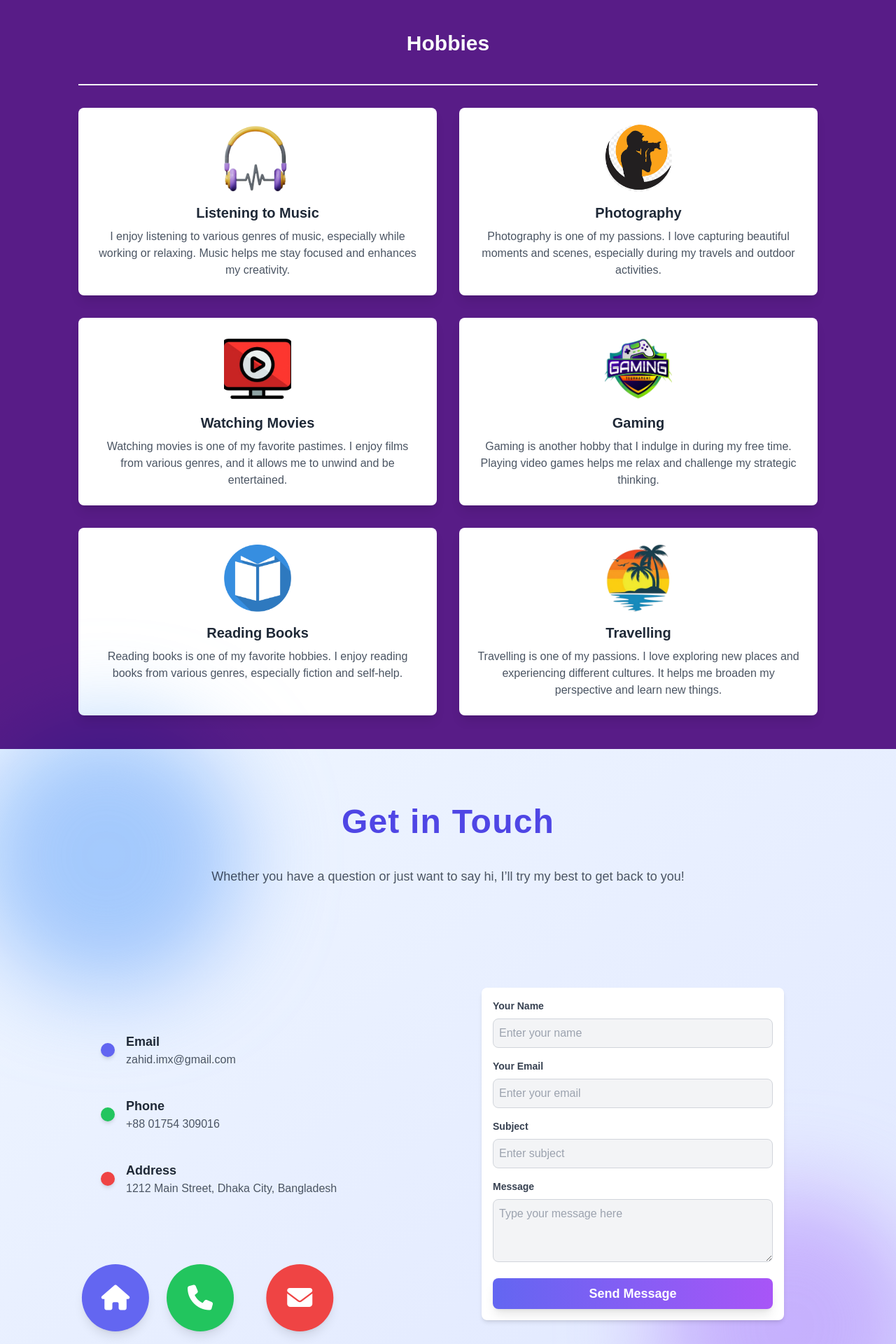
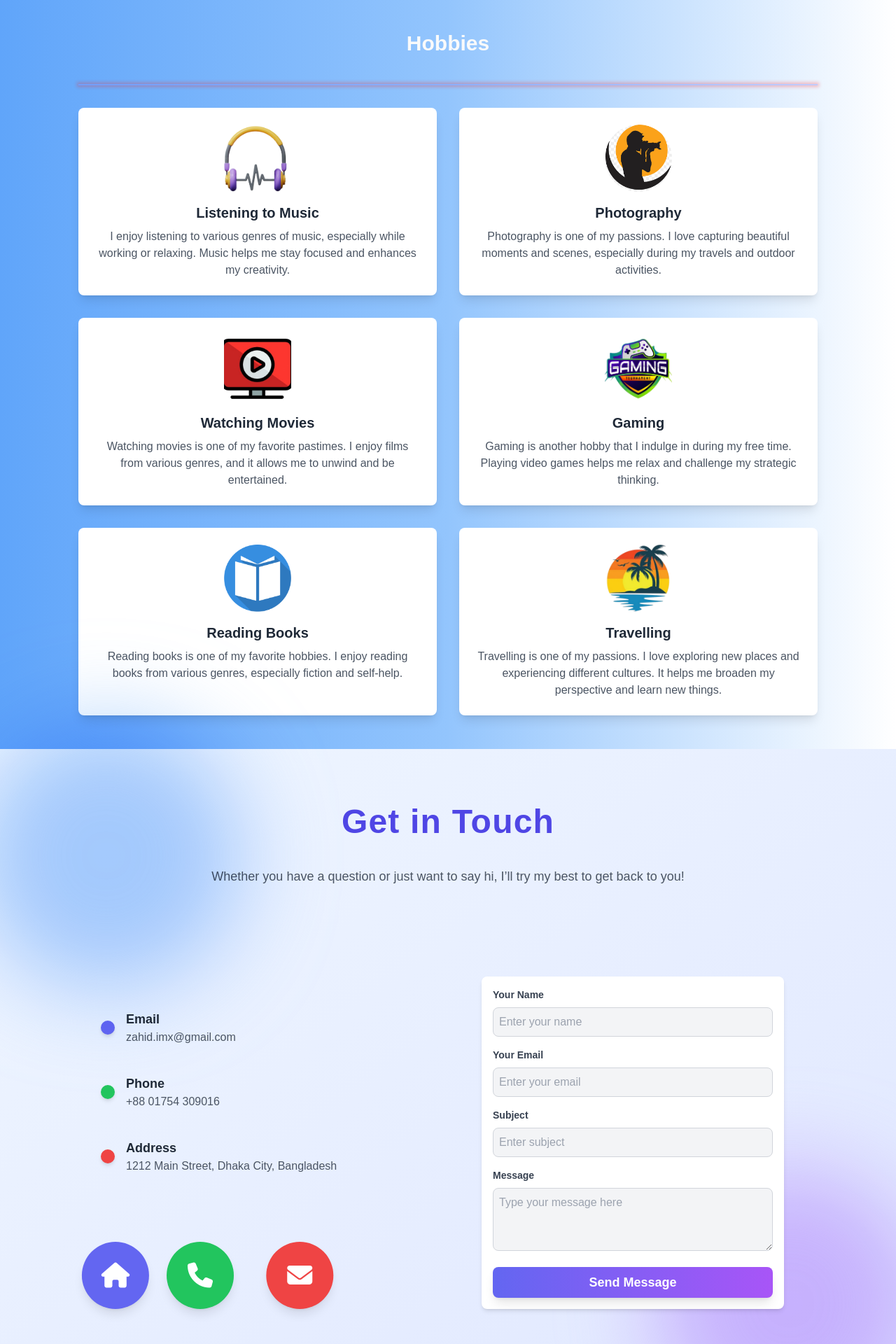
Before and after one commit to ZahidX/portfolio, a Next.js app in the folder portfolio/: page / in a window 1280 px wide. Shown: the part 5280-7200 px from the top of the page at 70% size. Built offline with nearby package versions, Linux system fonts and the light colour scheme.

Commit message:
hobby  section done

```diff
--- a/portfolio/app/pages/Contact.js
+++ b/portfolio/app/pages/Contact.js
@@ -23,7 +23,7 @@ export default function Contact() {
 
       <div className="grid grid-cols-1 lg:grid-cols-2 gap-16">
         {/* Left Section: Address and Calling Section */}
-        <div className="space-y-8 pt-36">
+        <div className="space-y-8 pt-28">
           {/* Address Icons */}
           <div className="space-y-10">
             <div className="flex items-center">
--- a/portfolio/app/pages/Hobby.js
+++ b/portfolio/app/pages/Hobby.js
@@ -1,4 +1,5 @@
-import React from "react";
+"use client";
+import React, { useEffect, useRef } from "react";
 import Image from "next/image";
 import Music from "../images/music.png";
 import Photography from "../images/photography.png";
@@ -7,9 +8,9 @@ import Game from "../images/game.png";
 import Book from "../images/book.png";
 import Travel from "../images/travel.png";
 
+export default function Hobbies() {
+  const lineRef = useRef(null);
 
-
-export default function Hobbies() {
   const hobbies = [
     {
       title: "Listening to Music",
@@ -49,10 +50,42 @@ export default function Hobbies() {
     },
   ];
 
+  useEffect(() => {
+    const observer = new IntersectionObserver(
+      (entries) => {
+        entries.forEach((entry) => {
+          if (entry.isIntersecting) {
+            lineRef.current.classList.add("animate-line");
+          } else {
+            lineRef.current.classList.remove("animate-line");
+          }
+        });
+      },
+      { threshold: 0.5 }
+    );
+
+    if (lineRef.current) {
+      observer.observe(lineRef.current);
+    }
+
+    return () => {
+      if (lineRef.current) {
+        observer.unobserve(lineRef.current);
+      }
+    };
+  }, []);
+
   return (
-    <div className="bg-purple-900 dark:bg-gray-900 text-gray-50 dark:text-gray-200 pt-28 pb-12 px-8 pl-28 pr-28 overflow-x-hidden">
+<div className="bg-gradient-to-r from-blue-400 via-blue-300 to-off-white dark:bg-gradient-to-r dark:from-blue-800 dark:via-blue-700 dark:to-gray-800 text-gray-50 dark:text-gray-200 pt-28 pb-12 px-8 pl-28 pr-28 overflow-x-hidden">
+
       <h1 className="text-3xl font-bold text-center mb-10">Hobbies</h1>
-      <div className="w-full h-[2px] bg-gray-100 dark:bg-gray-700 mx-auto mb-8"></div>
+
+      {/* Animated Horizontal Line */}
+      <div
+        ref={lineRef}
+        className="w-full h-[2px] mx-auto mb-8"
+      ></div>
+
       <div className="grid grid-cols-1 md:grid-cols-2 gap-8">
         {hobbies.map((hobby, index) => (
           <div
@@ -64,8 +97,6 @@ export default function Hobbies() {
                 src={hobby.image}
                 alt={hobby.title}
                 layout="fill"
-                // width={300}
-                // height={200}
                 objectFit="cover"
                 className="rounded-t-lg"
               />
@@ -81,6 +112,32 @@ export default function Hobbies() {
           </div>
         ))}
       </div>
+      <style jsx>{`
+  @keyframes slide {
+    0% {
+      width: 0%;
+      box-shadow: 0 0 0px 0px rgba(25, 255, 255, 0.9); /* Subtle White Shadow */
+    }
+    100% {
+      width: 100%;
+      box-shadow: 0 0 5px 2px rgba(255, 25, 25, 0.3); /* Subtle White Shadow */
+    }
+  }
+
+  .animate-line {
+    animation: slide 2s ease-in-out forwards;
+    background-color: rgba(129, 140, 248, 0.4); /* White for normal mode */
+  }
+
+  .dark .animate-line {
+    background-color: rgba(129, 140, 248, 0.8); /* Green for dark mode */
+    box-shadow: 0 0 5px 2px rgba(129, 140, 248, 0.3); /* Green shadow for dark mode */
+  }
+`}</style>
+
+
+
+
     </div>
   );
 }
```
